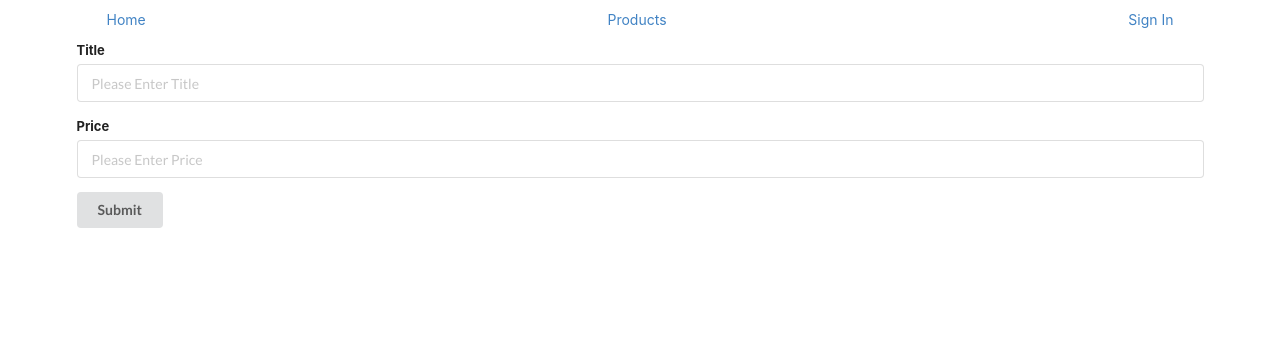
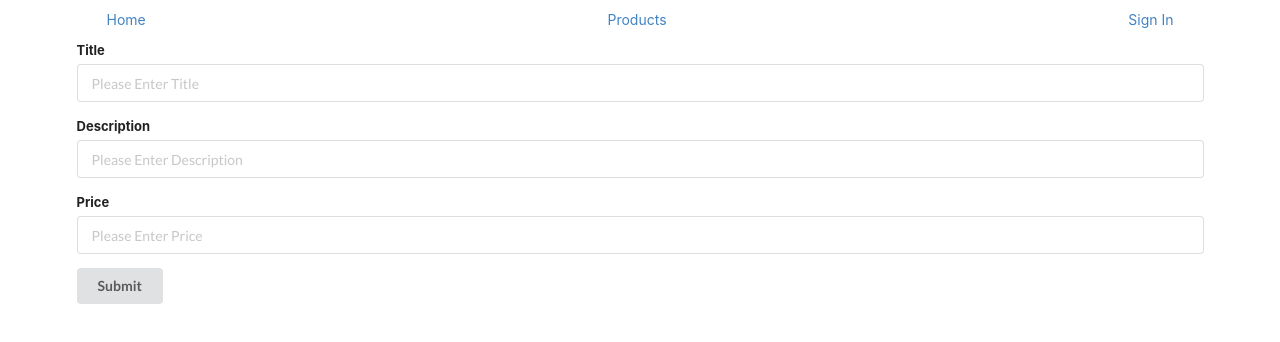
Before and after one commit to sms0330/Amazon_React, a React (Create React App) app: page /products/new in a window 1280 px wide. Shown: the top 342 px of the page. Built offline with nearby package versions, Linux system fonts and the light colour scheme; no server answers.

Commit message:
Added sign-out, fixed product new page

```diff
--- a/src/components/NewProductForm.js
+++ b/src/components/NewProductForm.js
@@ -6,6 +6,7 @@ const NewProductForm = ({ createProduct }) => {
     const formData = new FormData(event.currentTarget);
     const params = {
       title: formData.get('title'),
+      description: formData.get('description'),
       price: formData.get('price'),
     };
 
@@ -16,6 +17,15 @@ const NewProductForm = ({ createProduct }) => {
       <div className="field">
         <label htmlFor="title">Title</label>
         <input type="text" name="title" id="title" placeholder="Please Enter Title" />
+      </div>
+      <div className="field">
+        <label htmlFor="title">Description</label>
+        <input
+          type="text"
+          name="description"
+          id="description"
+          placeholder="Please Enter Description"
+        />
       </div>
       <div className="field">
         <label htmlFor="price">Price</label>
--- a/src/components/ProductNewPage.js
+++ b/src/components/ProductNewPage.js
@@ -1,5 +1,4 @@
 import React from 'react';
-
 import NewProductForm from './NewProductForm';
 import { Product } from '../requests';
 
```
